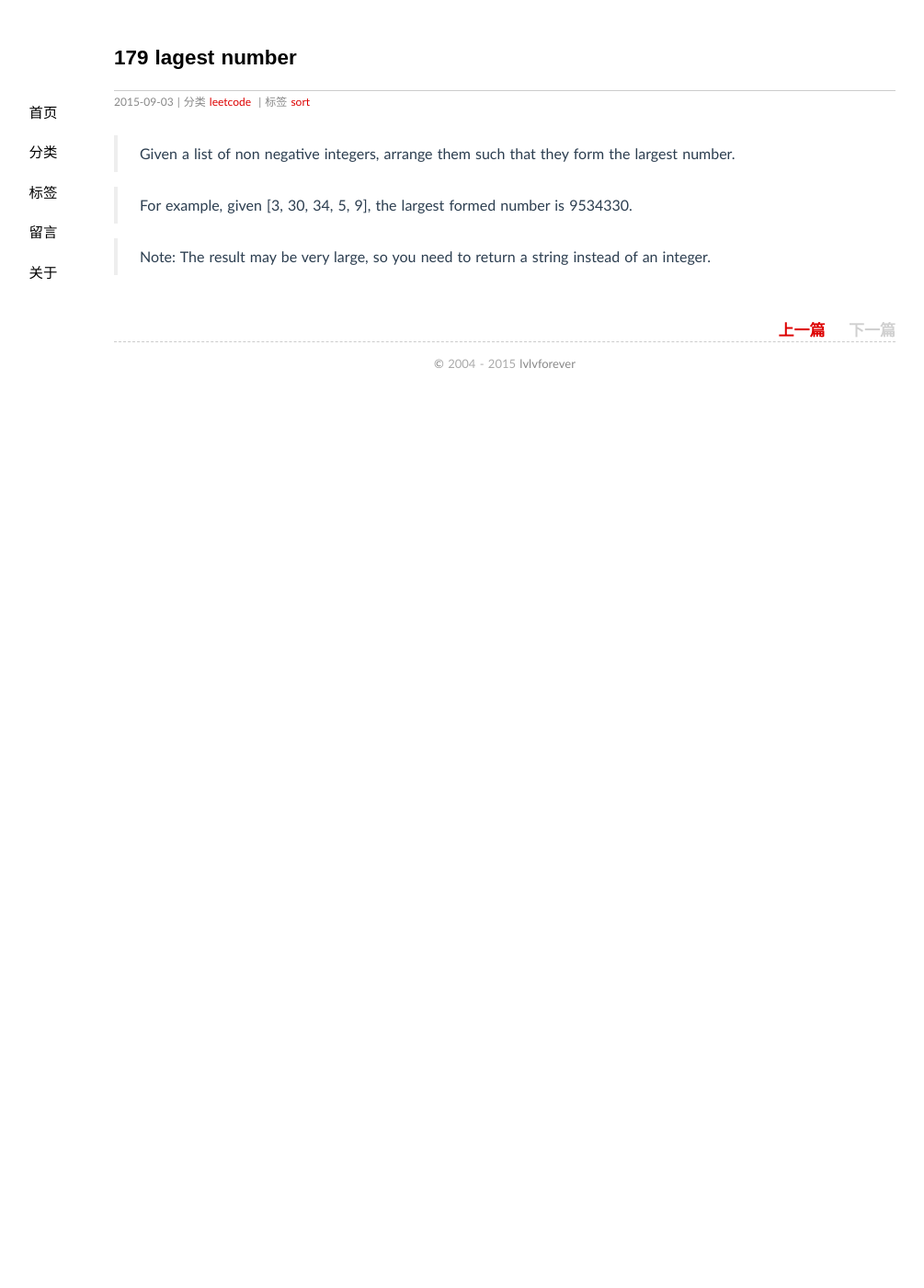
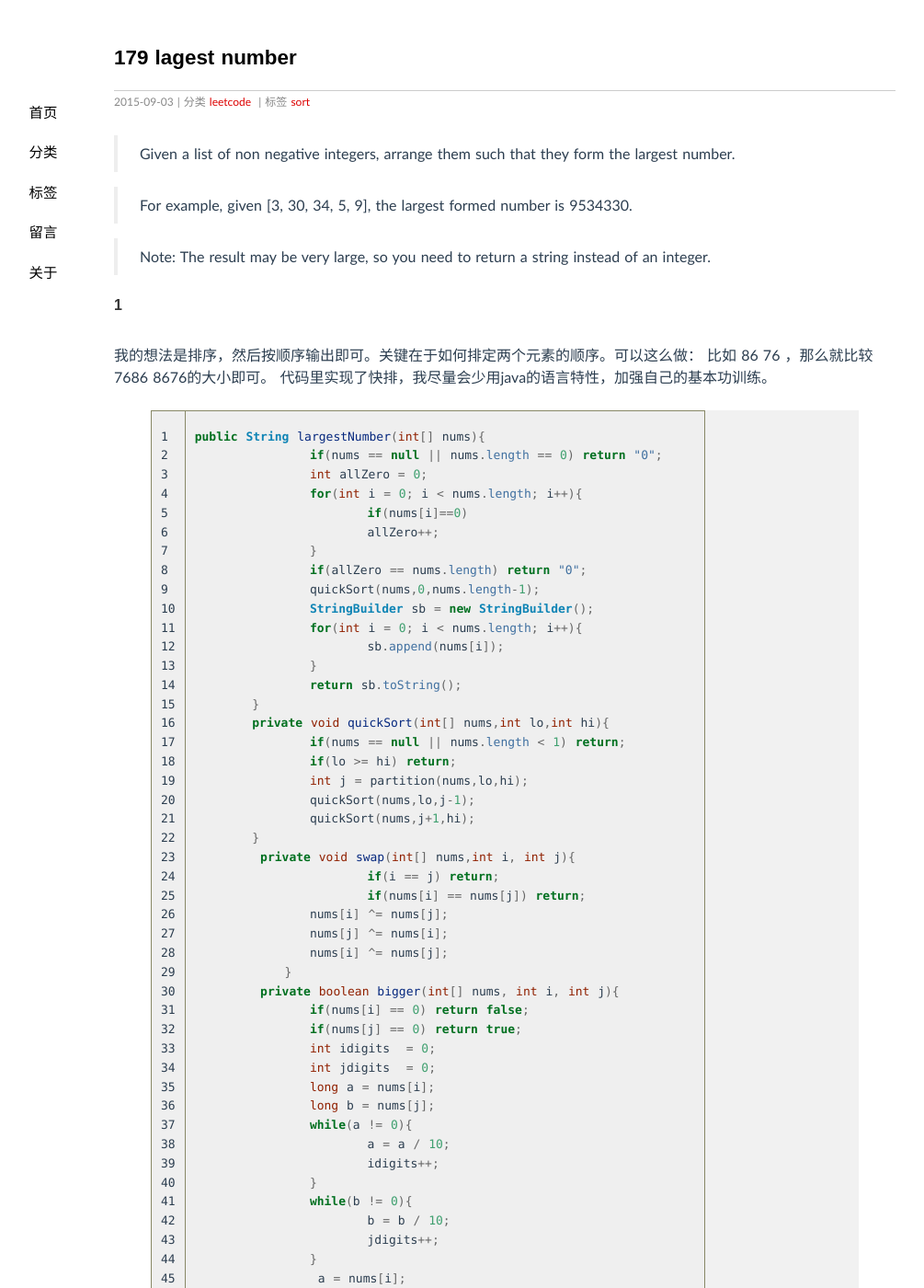
Before and after one commit to lvlvforever/lvlvforever.github.io, a Jekyll site: the page built from _posts/2015-09-03-Largest Number.md, in a window 1280 px wide and 1400 px high. Shown: the whole window at 92% size, without its empty margins (91-1096 px from the left). Built offline with Jekyll 4.4.1, drawn with Linux system fonts in a browser that asks for light colours; Markdown is read by kramdown in place of the engine named in the settings; comment, search, counter and statistics services are not loaded; some of the changed text lies outside the part shown.

Commit message:
largest number

```diff
--- a/_posts/2015-09-03-Largest Number.md
+++ b/_posts/2015-09-03-Largest Number.md
@@ -9,3 +9,111 @@ tags: sort
 >For example, given [3, 30, 34, 5, 9], the largest formed number is 9534330.
 
 >Note: The result may be very large, so you need to return a string instead of an integer.
+
+####1
+我的想法是排序，然后按顺序输出即可。关键在于如何排定两个元素的顺序。可以这么做：
+比如 86 76 ，那么就比较7686 8676的大小即可。
+代码里实现了快排，我尽量会少用java的语言特性，加强自己的基本功训练。
+{% highlight java linenos %}
+public String largestNumber(int[] nums){
+		if(nums == null || nums.length == 0) return "0";
+		int allZero = 0;
+		for(int i = 0; i < nums.length; i++){
+			if(nums[i]==0)
+			allZero++;
+		}
+		if(allZero == nums.length) return "0";
+		quickSort(nums,0,nums.length-1);
+		StringBuilder sb = new StringBuilder();
+		for(int i = 0; i < nums.length; i++){
+			sb.append(nums[i]);
+		}
+		return sb.toString();
+	}
+	private void quickSort(int[] nums,int lo,int hi){
+		if(nums == null || nums.length < 1) return;
+		if(lo >= hi) return;
+		int j = partition(nums,lo,hi);
+		quickSort(nums,lo,j-1);
+		quickSort(nums,j+1,hi);
+	}
+	 private void swap(int[] nums,int i, int j){
+	 		if(i == j) return;
+	 		if(nums[i] == nums[j]) return;
+	    	nums[i] ^= nums[j];
+	    	nums[j] ^= nums[i];
+	    	nums[i] ^= nums[j];
+	    }
+	 private boolean bigger(int[] nums, int i, int j){
+	    	if(nums[i] == 0) return false;
+	    	if(nums[j] == 0) return true;
+	    	int idigits  = 0;
+	    	int jdigits  = 0;
+	    	long a = nums[i];
+	    	long b = nums[j];
+	    	while(a != 0){
+	    		a = a / 10;
+	    		idigits++;
+	    	}
+	    	while(b != 0){
+	    		b = b / 10;
+	    		jdigits++;
+	    	}
+	    	 a = nums[i];
+	    	 b = nums[j];
+	    	for(int k = 0;  k < jdigits;  k++){
+	    		a *= 10;
+	    	}
+			for(int  k = 0;  k < idigits;  k++){
+	    		b *= 10;
+	    	}
+	    	return (a+nums[j]) > (b+nums[i]);
+
+	    }
+
+	  private int partition(int[] nums,int lo, int hi){
+	  	int i = lo;
+	  	int j = hi+1;
+	  	while(true){
+	  		while(bigger(nums,++i,lo)) if(i == hi) break;
+	  		while(bigger(nums,lo,--j)) if(j == lo) break;
+	  		if(i >= j) break;
+	  		swap(nums,i,j);
+	  	}
+	  	swap(nums,lo,j);
+	  	return j;
+	  }
+{% endhighlight java %}
+
+####2 most votes
+思路也和我的一样，排序，排序的比较方法，输出。
+{% highlight java linenos %}
+public  String largestNumber(int[] num) {
+    if(num==null || num.length==0)
+        return "";
+    String[] Snum = new String[num.length];
+    for(int i=0;i<num.length;i++)
+        Snum[i] = num[i]+"";
+
+    Comparator<String> comp = new Comparator<String>(){
+        @Override
+        public int compare(String str1, String str2){
+            String s1 = str1+str2;
+            String s2 = str2+str1;
+            return s1.compareTo(s2);
+        }
+    };
+
+    Arrays.sort(Snum,comp);
+    if(Snum[Snum.length-1].charAt(0)=='0')
+        return "0";
+
+    StringBuilder sb = new StringBuilder();
+
+    for(String s: Snum)
+        sb.insert(0, s);
+
+    return sb.toString();
+
+}
+{% endhighlight java %}
```
